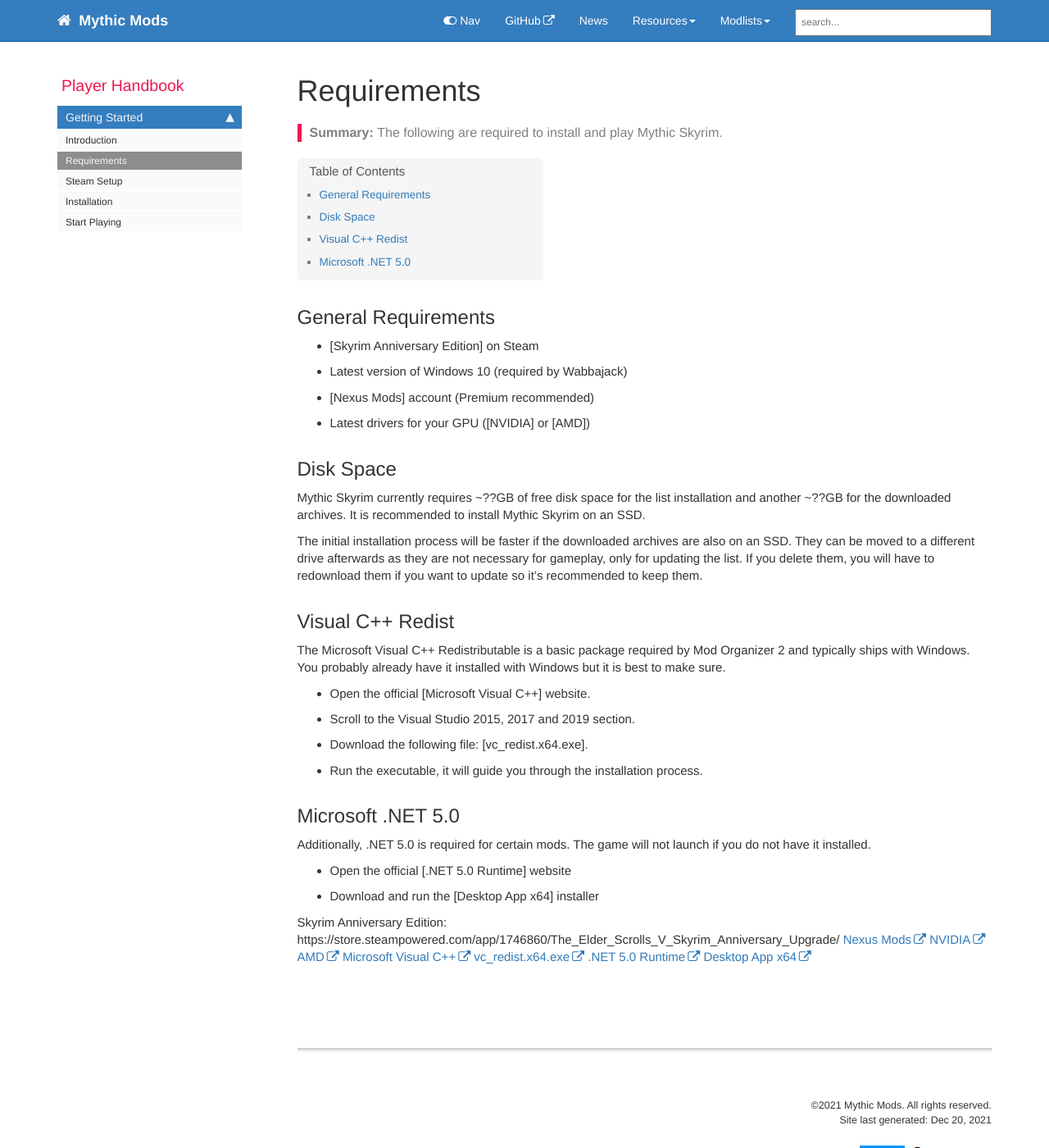
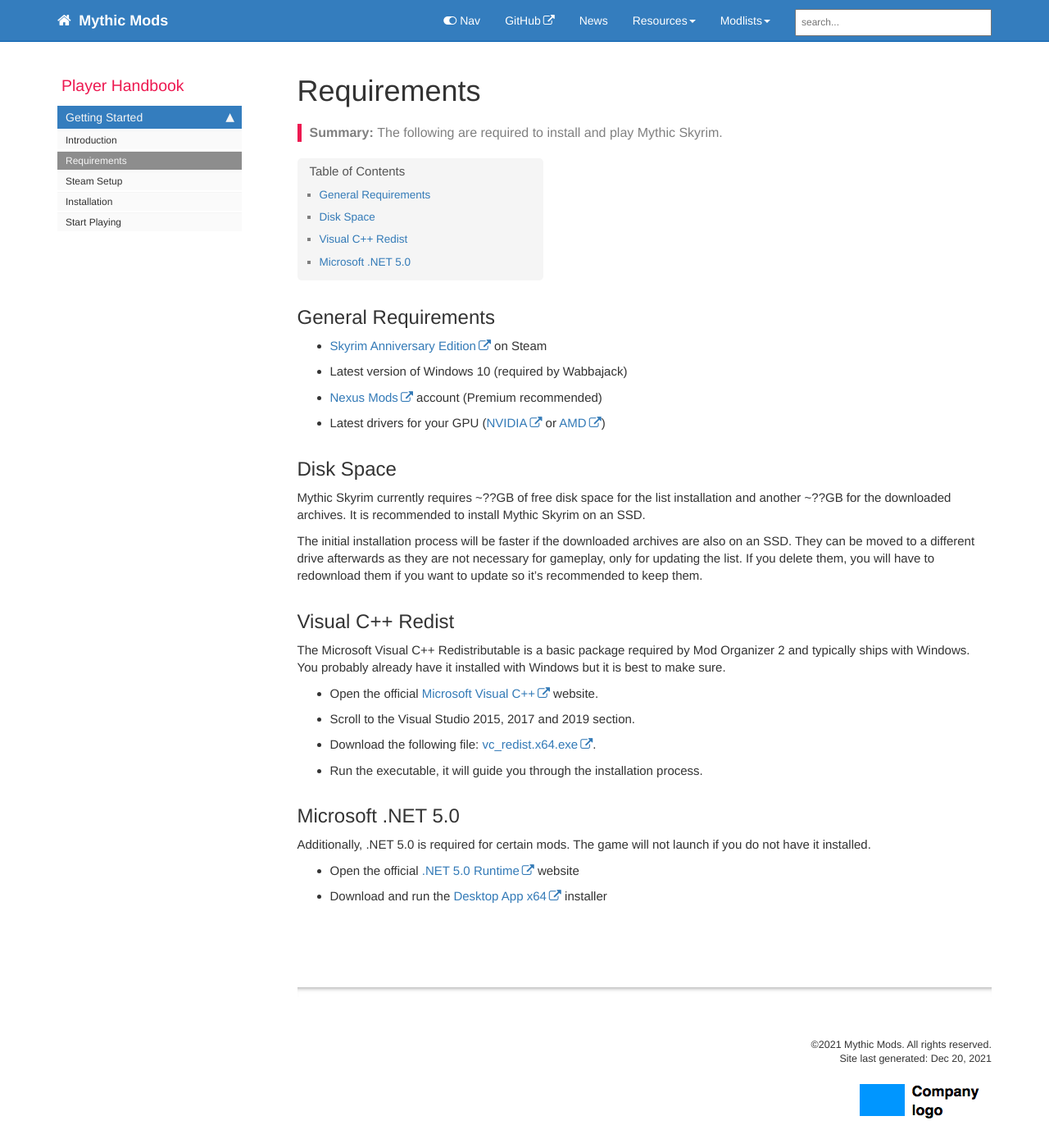
Before and after one commit to mythic-mods/mythic-mods.github.io, a Jekyll site: the page built from pages/mythic-skyrim/mythic-skyrim-requirements.md, in a window 1280 px wide and 1400 px high. Shown: the whole window at 82% size. Built offline with Jekyll 4.4.1, drawn with Linux system fonts in a browser that asks for light colours; comment, search, counter and statistics services are not loaded.

Commit message:
Update mythic-skyrim-requirements.md

```diff
--- a/pages/mythic-skyrim/mythic-skyrim-requirements.md
+++ b/pages/mythic-skyrim/mythic-skyrim-requirements.md
@@ -35,11 +35,11 @@ Additionally, .NET 5.0 is required for certain mods. The game will not launch if
 * Download and run the [Desktop App x64] installer
 
 
-Skyrim Anniversary Edition: https://store.steampowered.com/app/1746860/The_Elder_Scrolls_V_Skyrim_Anniversary_Upgrade/
-[Nexus Mods](https://www.nexusmods.com/)
-[NVIDIA](https://www.nvidia.com/Download/index.aspx)
-[AMD](https://www.amd.com/en/support)
-[Microsoft Visual C++](https://docs.microsoft.com/en-US/cpp/windows/latest-supported-vc-redist?view=msvc-170)
-[vc_redist.x64.exe](https://aka.ms/vs/17/release/vc_redist.x64.exe)
-[.NET 5.0 Runtime](https://dotnet.microsoft.com/en-us/download/dotnet/5.0/runtime)
-[Desktop App x64](https://dotnet.microsoft.com/en-us/download/dotnet/thank-you/runtime-desktop-5.0.13-windows-x64-installer)
+[Skyrim Anniversary Edition]: https://store.steampowered.com/app/1746860/The_Elder_Scrolls_V_Skyrim_Anniversary_Upgrade/
+[Nexus Mods]: https://www.nexusmods.com/
+[NVIDIA]: https://www.nvidia.com/Download/index.aspx
+[AMD]: https://www.amd.com/en/support
+[Microsoft Visual C++]: https://docs.microsoft.com/en-US/cpp/windows/latest-supported-vc-redist?view=msvc-170
+[vc_redist.x64.exe]: https://aka.ms/vs/17/release/vc_redist.x64.exe
+[.NET 5.0 Runtime]: https://dotnet.microsoft.com/en-us/download/dotnet/5.0/runtime
+[Desktop App x64]: https://dotnet.microsoft.com/en-us/download/dotnet/thank-you/runtime-desktop-5.0.13-windows-x64-installer
```
